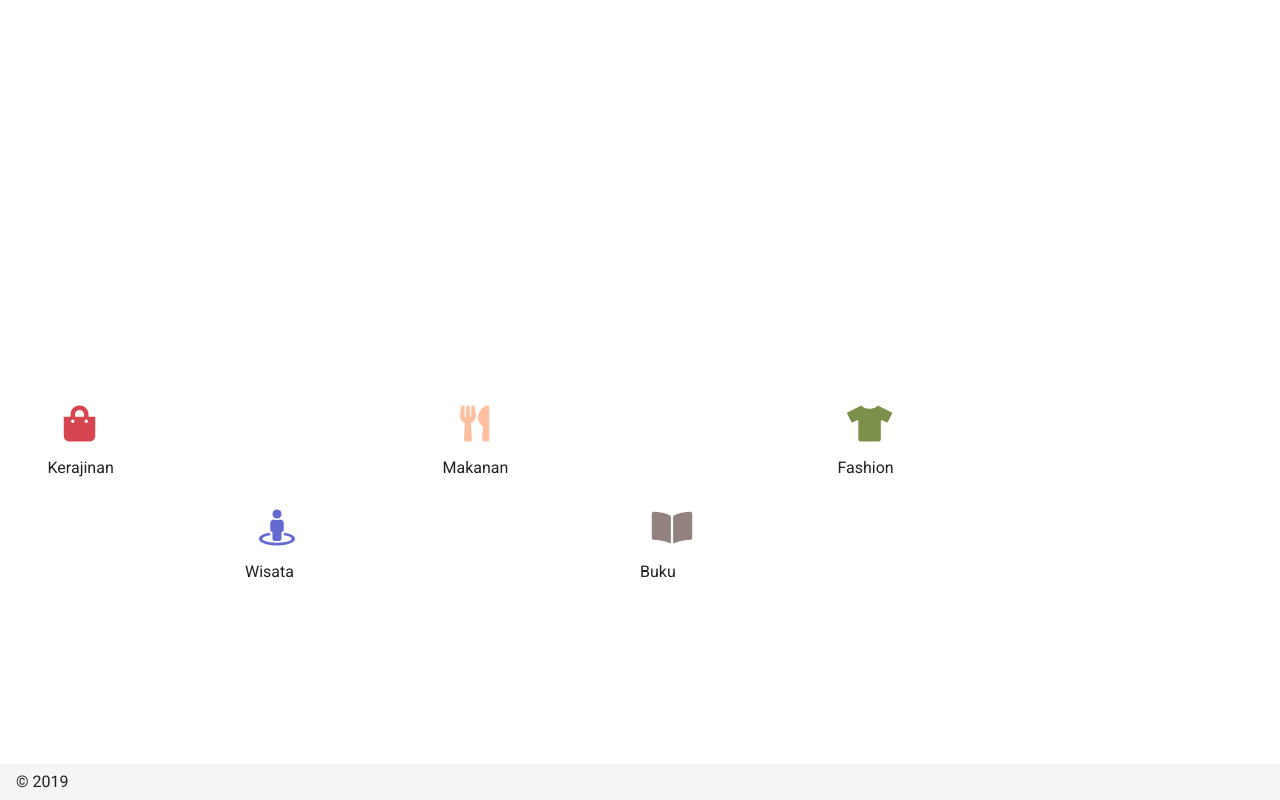
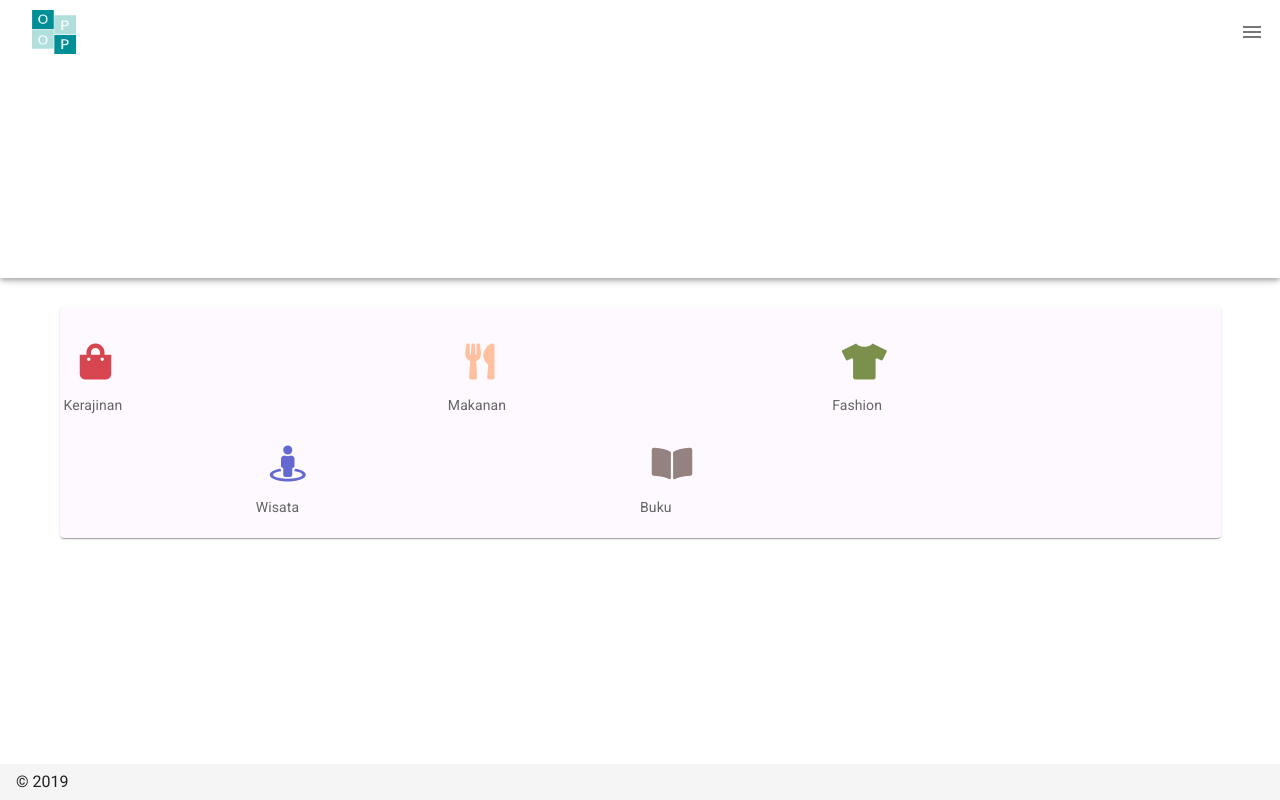
Before and after one commit to captainjex/tasik-opop, a Nuxt app: page / in a window 1280 px wide. Built offline with nearby package versions, Linux system fonts and the light colour scheme.

Commit message:
move logo to toolbar

```diff
--- a/layouts/default.vue
+++ b/layouts/default.vue
@@ -23,11 +23,18 @@
       </v-list>
     </v-navigation-drawer>
     <v-toolbar
-      v-if="false"
       fixed
       app
     >
-      <v-toolbar-title v-text="title" />
+      <v-avatar
+        tile
+        class="ml-4"
+        size="44px"
+        style="cursor: pointer"
+        @click="$router.push('/')"
+      >
+        <img src="/app-logo.png" alt="logo">
+      </v-avatar>
       <v-spacer />
       <v-btn
         icon
--- a/pages/index.vue
+++ b/pages/index.vue
@@ -1,9 +1,10 @@
 <template>
-  <v-layout align-center justify-center>
+  <v-layout justify-center>
     <v-flex>
-      <v-img src="/app-logo.png" height="200px" contain />
-
-      <v-layout row wrap justify-center class="mt-4">
+      <!-- <v-img src="/app-logo.png" height="150px" contain /> -->
+      <v-card :class="$style.cardMenu" class="mt-4 elevation-1" color="#fef9ff">
+        <v-card-text>
+          <v-layout row wrap justify-center class="mt-2">
             <v-flex v-for="(menu, index) in indexMenus" :key="index" xs4 class="text-xs-center my-0 py-0">
               <v-btn
                 :class="$style.btnMenu"
@@ -19,6 +20,8 @@
               <p>{{ menu.name }}</p>
             </v-flex>
           </v-layout>
+        </v-card-text>
+      </v-card>
     </v-flex>
   </v-layout>
 </template>
@@ -35,6 +38,9 @@ export default {
 </script>
 
 <style lang="stylus" module>
+.cardMenu
+  border-radius 8px
 .btnMenu
   border-width 2px !important
+  border-radius 25%
 </style>
```
Also changed, not shown: static/app-logo.png. Lines whose indentation alone changed are shown as unchanged.
